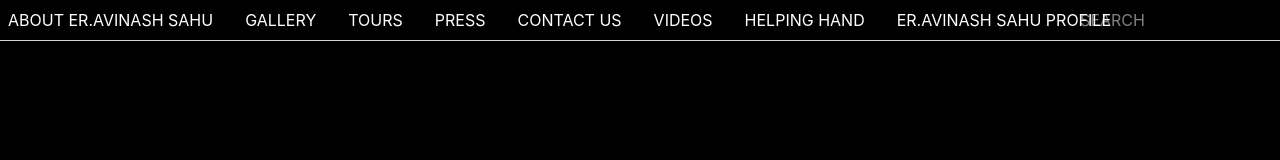
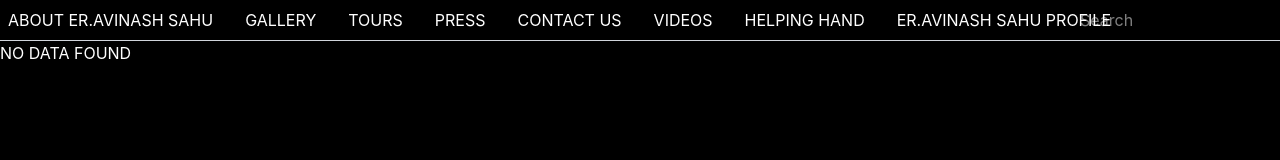
Before and after one commit to abhijeetpratapsahu-dev/gallery, a React (Vite) app: page /search in a window 1280 px wide. Shown: the top 160 px of the page. Built offline with nearby package versions, Linux system fonts and the light colour scheme.

Commit message:
updated website

```diff
--- a/src/App.jsx
+++ b/src/App.jsx
@@ -9,6 +9,7 @@ import Press from './Component/Navbar/Pages/press'
 import Profile from './Component/Navbar/Pages/profile'
 import Tours from './Component/Navbar/Pages/tours'
 import Videos from './Component/Navbar/Pages/videos'
+import Search from './Component/Navbar/Search'
 import { Analytics } from "@vercel/analytics/react"
 
 const App = () => {
@@ -27,6 +28,7 @@ const App = () => {
         <Route path="/videos" element={<Videos />} />
         <Route path="/helping-hand" element={<HelpingHand />} />
         <Route path="/profile" element={<Profile />} />
+        <Route path="/search" element={<Search />} />
       </Routes>
     </div>
   )
--- a/src/Component/Navbar/Nav.jsx
+++ b/src/Component/Navbar/Nav.jsx
@@ -1,7 +1,16 @@
 import { Search } from 'lucide-react'
-import { Link } from 'react-router-dom'
+import { Link, useNavigate } from 'react-router-dom'
+import { useState } from 'react'
 
 const Nav = () => {
+  const [search, setSearch] = useState("")
+  const navigate = useNavigate()
+
+   const handleKeyDown = (e) => {
+    if (e.key === "Enter") {
+      navigate(`/search?q=${search}`);
+    }
+  };
   return (
     <div>
       <nav className='p-2 border-b border-gray-300'>
@@ -17,7 +26,7 @@ const Nav = () => {
         </div>
 
         <div className="absolute left-270 top-2">
-          <input className="w-50 border-white" type="text" placeholder="SEARCH" />
+          <input className="w-50 border-white" type="search" placeholder="Search" onChange={(e) => setSearch(e.target.value)} onKeyDown={handleKeyDown}/>
           <div className='cursor-pointer absolute left-[220px] top-[2px] hover:text-red-300'>
             <Search />
           </div>
--- /dev/null
+++ b/src/Component/Navbar/Search.jsx
@@ -0,0 +1,13 @@
+import React from 'react'
+
+const Search = () => {
+  return (
+    <div>
+    <h1>
+        NO DATA FOUND
+    </h1>
+    </div>
+  )
+}
+
+export default Search
```
